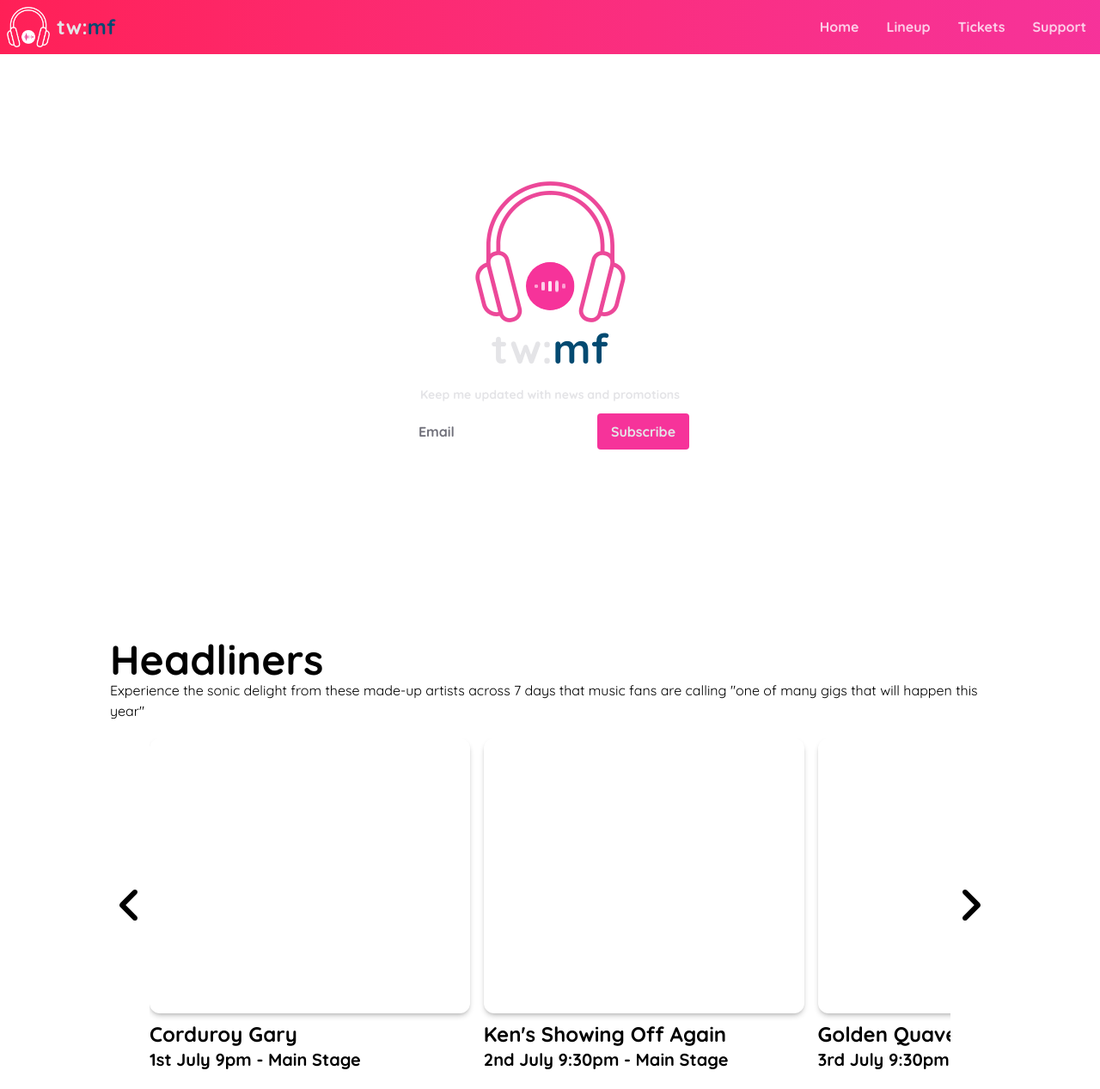
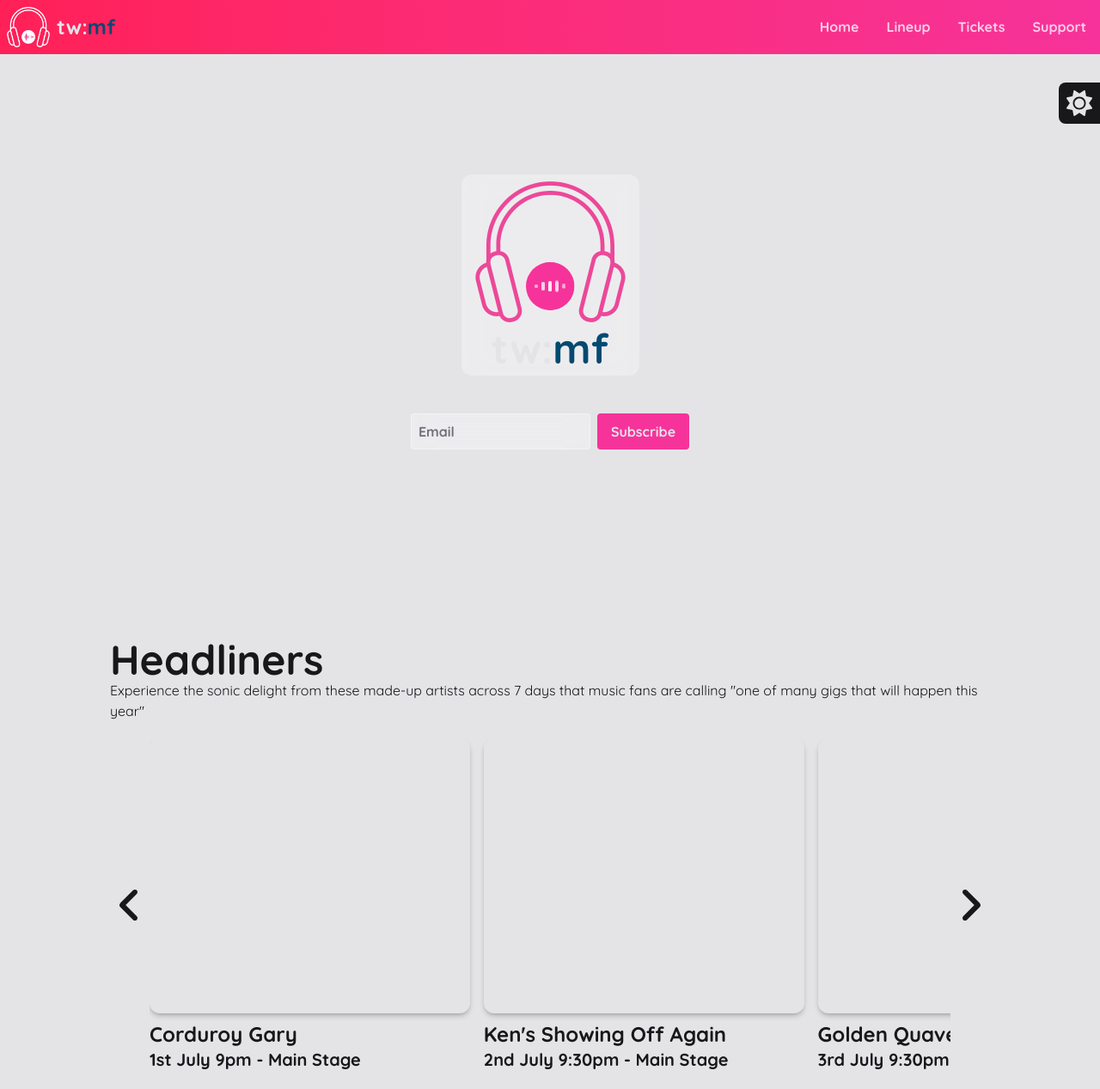
Before and after one commit to RobinHawiz/tailwind-music-festival, a website built with Vite: page index.html in a window 1280 px wide. Shown: the whole page at 86% size. Built offline with nearby package versions, Linux system fonts and the light colour scheme; files whose address does not match are found by name.

Commit message:
✨ feat: add light and darkmode

```diff
--- a/index.html
+++ b/index.html
@@ -20,11 +20,18 @@
     <title>Tailwind Music Festival</title>
   </head>
   <body>
-    <main>
-      <header class="text-zinc-200">
-        <nav
-          class="sticky top-0 z-50 flex bg-linear-to-r from-rose-500 to-pink-500"
+    <main class="bg-zinc-200 dark:bg-zinc-900">
+      <header class="sticky top-0 z-10 text-zinc-200">
+        <button
+          id="dark-mode-toggle"
+          class="fixed top-24 right-0 h-12 w-12 cursor-pointer rounded-l-lg bg-zinc-900 text-3xl text-zinc-200 dark:bg-zinc-200 dark:text-zinc-900"
         >
+          <span class="dark:hidden"><i class="fa-solid fa-sun"></i></span>
+          <span class="hidden dark:block"
+            ><i class="fa-solid fa-moon"></i
+          ></span>
+        </button>
+        <nav class="flex bg-linear-to-r from-rose-500 to-pink-500">
           <div class="flex items-center gap-2 p-2">
             <img
               src="./assets/images/logo-inverted.png"
@@ -148,9 +155,9 @@
               </div>
             </div>
           </div>
-          <div class="text-5xl font-bold">
+          <h1 class="text-5xl font-bold">
             tw:<span class="text-sky-900">mf</span>
-          </div>
+          </h1>
         </div>
         <p class="mt-3 text-sm font-bold">
           Keep me updated with news and promotions
@@ -168,7 +175,7 @@
           </button>
         </form>
       </section>
-      <section class="mx-auto mt-20 max-w-5xl">
+      <section class="mx-auto mt-20 max-w-5xl text-zinc-900 dark:text-zinc-200">
         <h2>Headliners</h2>
         <p>
           Experience the sonic delight from these made-up artists across 7 days
@@ -176,9 +183,9 @@
           year"
         </p>
         <div class="flex">
-          <div id="previous" class="flex-center cursor-pointer p-2 text-5xl">
+          <button id="previous" class="flex-center cursor-pointer p-2 text-5xl">
             <i class="fas fa-angle-left"></i>
-          </div>
+          </button>
           <div
             id="carousel"
             class="mt-5 flex w-full snap-x snap-mandatory gap-4 overflow-x-auto scroll-smooth pb-5"
@@ -233,9 +240,9 @@
               <h6>7th July 10:30pm - Main Stage</h6>
             </article>
           </div>
-          <div id="next" class="flex-center cursor-pointer p-2 text-5xl">
+          <button id="next" class="flex-center cursor-pointer p-2 text-5xl">
             <i class="fas fa-angle-right"></i>
-          </div>
+          </button>
         </div>
       </section>
     </main>
--- a/index.ts
+++ b/index.ts
@@ -9,6 +9,14 @@ window.onload = () => {
   const ticketMenuButton = document.getElementById("ticket-menu-button");
   ticketMenuButton?.addEventListener("click", () => {
     ticketMenuButton.classList.toggle("open");
+  });
+
+  const darkModeToggle = document.getElementById("dark-mode-toggle");
+  if (window.matchMedia("(prefers-color-scheme: dark)").matches) {
+    document.body.classList.add("dark");
+  }
+  darkModeToggle?.addEventListener("click", () => {
+    document.body.classList.toggle("dark");
   });
 
   const previousButton = document.getElementById("previous")!;
--- a/styles/style.css
+++ b/styles/style.css
@@ -75,3 +75,5 @@
     @slot;
   }
 }
+
+@custom-variant dark (&:where(.dark, .dark *));
```
